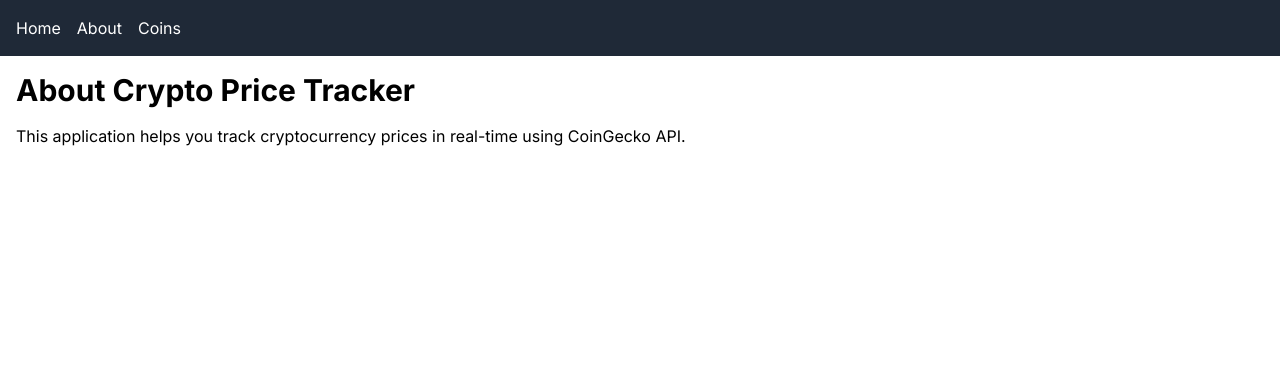
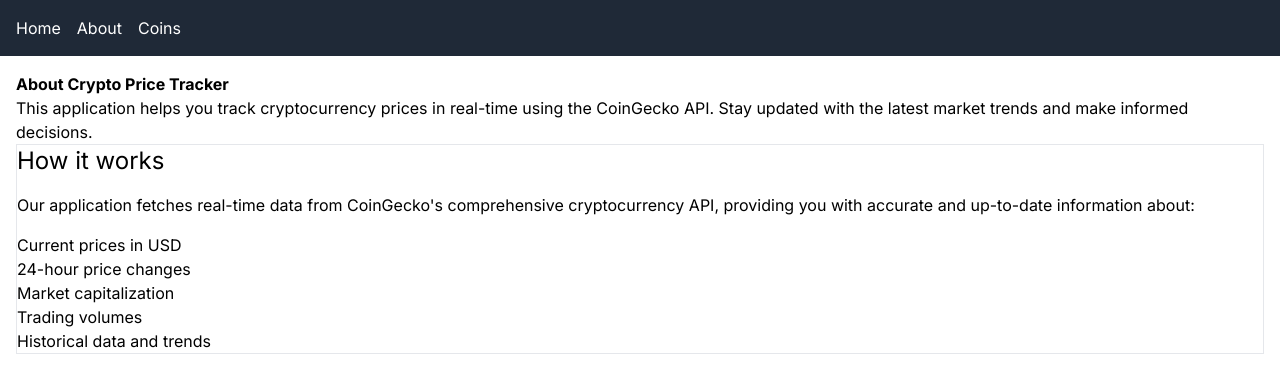
Before and after one commit to bjarkiSigur7/testing_claude_mcp, a Next.js app: page /about in a window 1280 px wide. Shown: the top 392 px of the page. Built offline with nearby package versions, Linux system fonts and the light colour scheme.

Commit message:
Fix directory structure and add missing files

```diff
--- /dev/null
+++ b/app/about/page.js
@@ -0,0 +1,22 @@
+export default function About() {
+  return (
+    <div className="max-w-4xl mx-auto">
+      <h1 className="text-4xl font-bold mb-6">About Crypto Price Tracker</h1>
+      <div className="space-y-6">
+        <p className="text-lg">This application helps you track cryptocurrency prices in real-time using the CoinGecko API. Stay updated with the latest market trends and make informed decisions.</p>
+
+        <div className="bg-gray-50 p-6 rounded-lg border">
+          <h2 className="text-2xl font-semibold mb-4">How it works</h2>
+          <p className="mb-4">Our application fetches real-time data from CoinGecko's comprehensive cryptocurrency API, providing you with accurate and up-to-date information about:</p>
+          <ul className="list-disc pl-6 space-y-2">
+            <li>Current prices in USD</li>
+            <li>24-hour price changes</li>
+            <li>Market capitalization</li>
+            <li>Trading volumes</li>
+            <li>Historical data and trends</li>
+          </ul>
+        </div>
+      </div>
+    </div>
+  );
+}
--- /dev/null
+++ b/app/globals.css
@@ -0,0 +1,3 @@
+@tailwind base;
+@tailwind components;
+@tailwind utilities;
--- a/app/layout.js
+++ b/app/layout.js
@@ -1,3 +1,4 @@
+import './globals.css';
 import { Inter } from 'next/font/google';
 import Link from 'next/link';
 
```
Also changed, not shown: app/coins/loading.js (added, +16 -0 lines), app/error.js (added, +18 -0 lines), app/loading.js (added, +7 -0 lines), app/page.js (added, +17 -0 lines).
